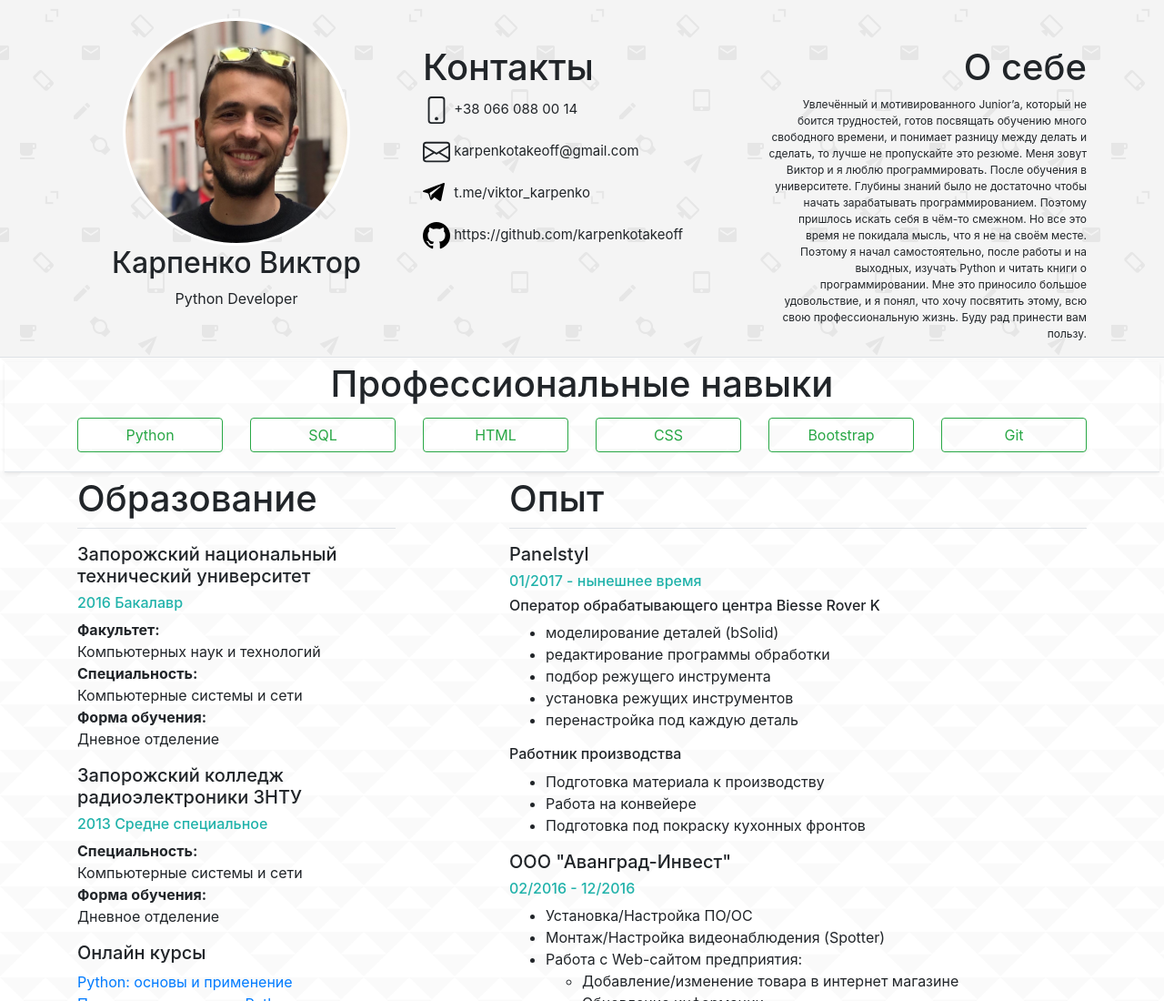
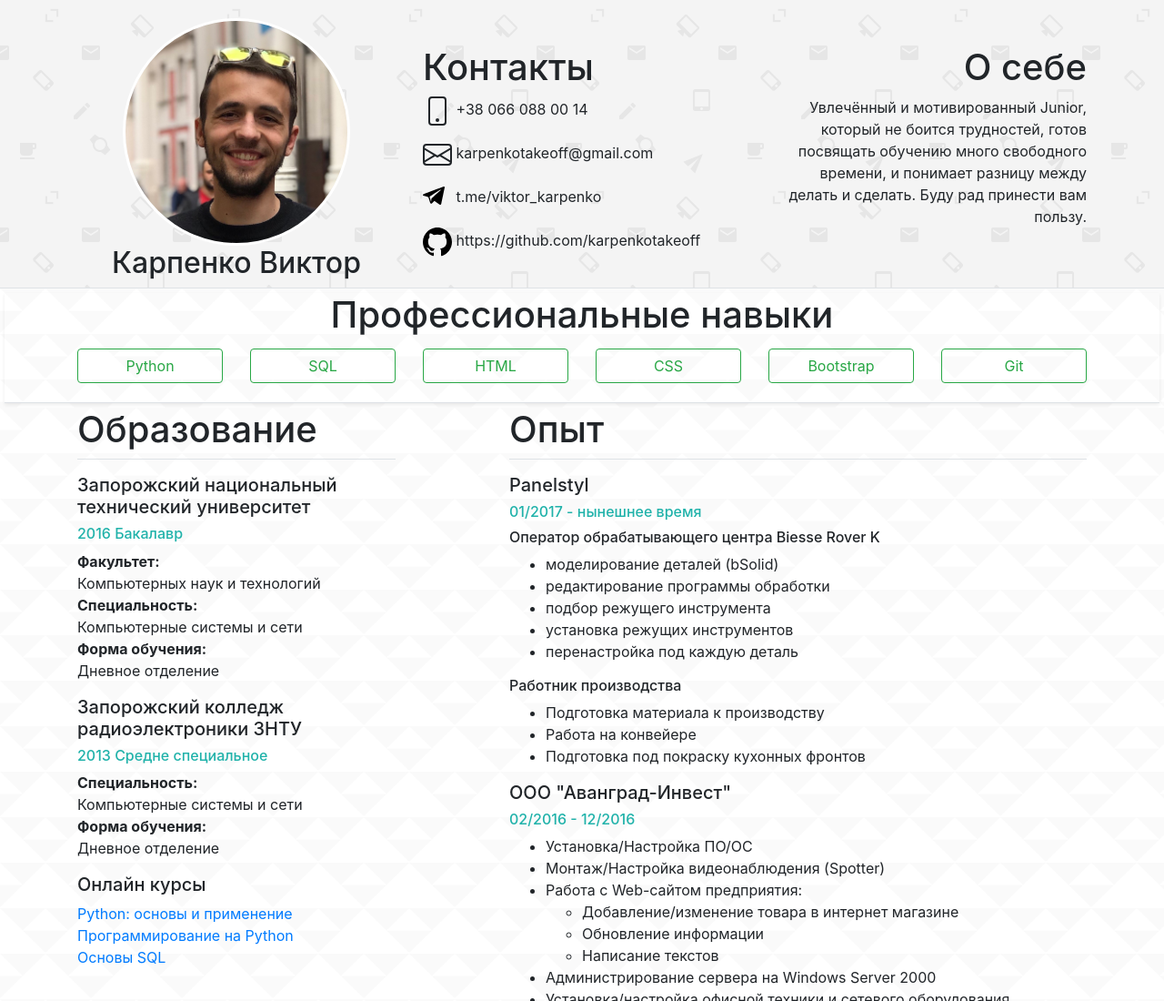
Before and after one commit to karpenkotakeoff/karpenkotakeoff.github.io, a plain HTML site: page index.html in a window 1280 px wide. Shown: the top 1100 px of the page at 91% size. Drawn offline with nearby package versions, Linux system fonts and the light colour scheme.

Commit message:
beta test

```diff
--- a/index.html
+++ b/index.html
@@ -17,9 +17,8 @@
                     <div class="col-md-4 text-center" style="padding-top: 20px">
                         <img src="IMG_1832_Original1.jpg" alt="фото" class="round" width="250" height="250">
                         <h2>Карпенко Виктор</h2>
-                        <p>Python Developer</p>
                     </div>
-                    <div class="col-md-4" style="font-size: 15px; padding-top: 50px">
+                    <div class="col-md-4" style="padding-top: 50px">
                         <h1>Контакты</h1>
                         <p><svg width="2em" height="2em" viewBox="0 0 16 16" class="bi bi-phone" fill="currentColor" xmlns="http://www.w3.org/2000/svg">
                               <path fill-rule="evenodd" d="M11 1H5a1 1 0 0 0-1 1v12a1 1 0 0 0 1 1h6a1 1 0 0 0 1-1V2a1 1 0 0 0-1-1zM5 0a2 2 0 0 0-2 2v12a2 2 0 0 0 2 2h6a2 2 0 0 0 2-2V2a2 2 0 0 0-2-2H5z"/>
@@ -37,17 +36,11 @@
                             </svg> https://github.com/karpenkotakeoff
                         </p>
                     </div>
-                    <div class="col-md-4 text-right" style="font-size: 12px; padding-top: 50px">
+                    <div class="col-md-4 text-right" style="padding-top: 50px">
                         <h1>О себе</h1>
-                        <p>Увлечённый и мотивированного Junior’a, который не боится трудностей,
+                        <p>Увлечённый и мотивированный Junior, который не боится трудностей,
                             готов посвящать обучению много свободного времени, и понимает разницу между
-                            делать и сделать, то лучше не пропускайте это резюме. Меня зовут Виктор и я
-                            люблю программировать. После обучения в университете. Глубины знаний было не
-                            достаточно чтобы начать зарабатывать программированием. Поэтому пришлось искать
-                            себя в чём-то смежном. Но все это время не покидала мысль, что я не на своём месте.
-                            Поэтому я начал самостоятельно, после работы и на выходных, изучать Python и читать
-                            книги о программировании. Мне это приносило большое удовольствие, и я понял, что хочу
-                            посвятить этому, всю свою профессиональную жизнь. Буду рад принести вам пользу.</p>
+                            делать и сделать. Буду рад принести вам пользу.</p>
                     </div>
                 </div>
             </div>
```
Also changed, not shown: congruent_pentagon.png (deleted), escheresque_@2X.png (deleted), juzhno-chujskij-hrebet4012.jpg (deleted), wall4_@2X.png (deleted), 1 other file.
